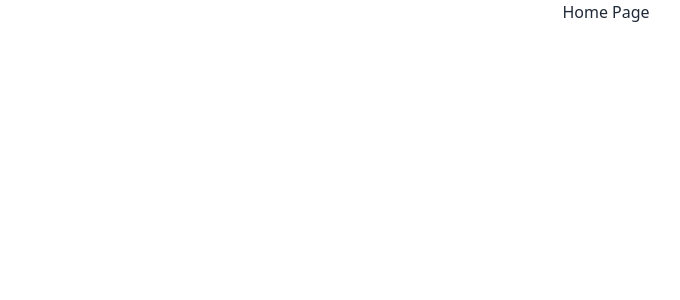
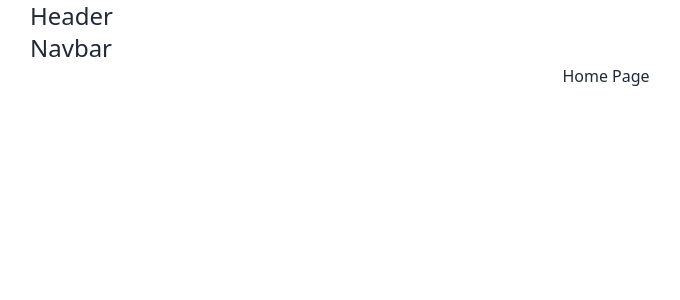
Before and after one commit to Hamed18/The-Daily-News, a React (Vite) app: page / in a window 1280 px wide. Shown: the top 300 px of the page, without its empty margins (34-714 px from the left). Built offline with nearby package versions, Linux system fonts and the light colour scheme.

Commit message:
google font setup

```diff
--- a/src/index.css
+++ b/src/index.css
@@ -1,3 +1,5 @@
+@import url('https://fonts.googleapis.com/css2?family=Poppins:ital,wght@0,100;0,200;0,300;0,400;0,500;0,600;0,700;0,800;0,900;1,100;1,200;1,300;1,400;1,500;1,600;1,700;1,800;1,900&display=swap');
+
 @tailwind base;
 @tailwind components;
 @tailwind utilities;
--- a/src/layouts/Root.jsx
+++ b/src/layouts/Root.jsx
@@ -2,7 +2,7 @@
 
 const Root = () => {
 	return (
-		<div>
+		<div className="max-w-6xl mx-auto font-Poppins">
 			<Outlet></Outlet>
 		</div>
 	);
--- a/src/pages/Home/Home.jsx
+++ b/src/pages/Home/Home.jsx
@@ -1,8 +1,12 @@
+import Header from "../Shared/Header/Header";
+import Navbar from "../Shared/Navbar/Navbar";
 
 const Home = () => {
 	return (
 		<div>
-			<h3 className="text-center">Home Page</h3>
+			<Header></Header>
+			<Navbar></Navbar>
+			<h3 className="text-center font-Poppins">Home Page</h3>
 		</div>
 	);
 };
--- /dev/null
+++ b/src/pages/Shared/Header/Header.jsx
@@ -0,0 +1,10 @@
+
+const Header = () => {
+	return (
+		<div>
+			<h2 className="text-2xl">Header</h2>
+		</div>
+	);
+};
+
+export default Header;
--- /dev/null
+++ b/src/pages/Shared/LeftSideNav/LeftSideNav.jsx
@@ -0,0 +1,10 @@
+
+const LeftSideNav = () => {
+	return (
+		<div>
+
+		</div>
+	);
+};
+
+export default LeftSideNav;
--- /dev/null
+++ b/src/pages/Shared/Navbar/Navbar.jsx
@@ -0,0 +1,10 @@
+
+const Navbar = () => {
+	return (
+		<div>
+			<h2 className="text-2xl">Navbar</h2>
+		</div>
+	);
+};
+
+export default Navbar;
--- /dev/null
+++ b/src/pages/Shared/RightSideNav/RightSideNav.jsx
@@ -0,0 +1,10 @@
+
+const RightSideNav = () => {
+	return (
+		<div>
+
+		</div>
+	);
+};
+
+export default RightSideNav;
--- a/tailwind.config.js
+++ b/tailwind.config.js
@@ -5,7 +5,11 @@
     "./src/**/*.{js,ts,jsx,tsx}",
   ],
   theme: {
-    extend: {},
+    extend: {
+      fontFamily: {
+        display: 'Poppins, sans-serif'
+      }
+    },
   },
   plugins: [
     require('daisyui'),
```
